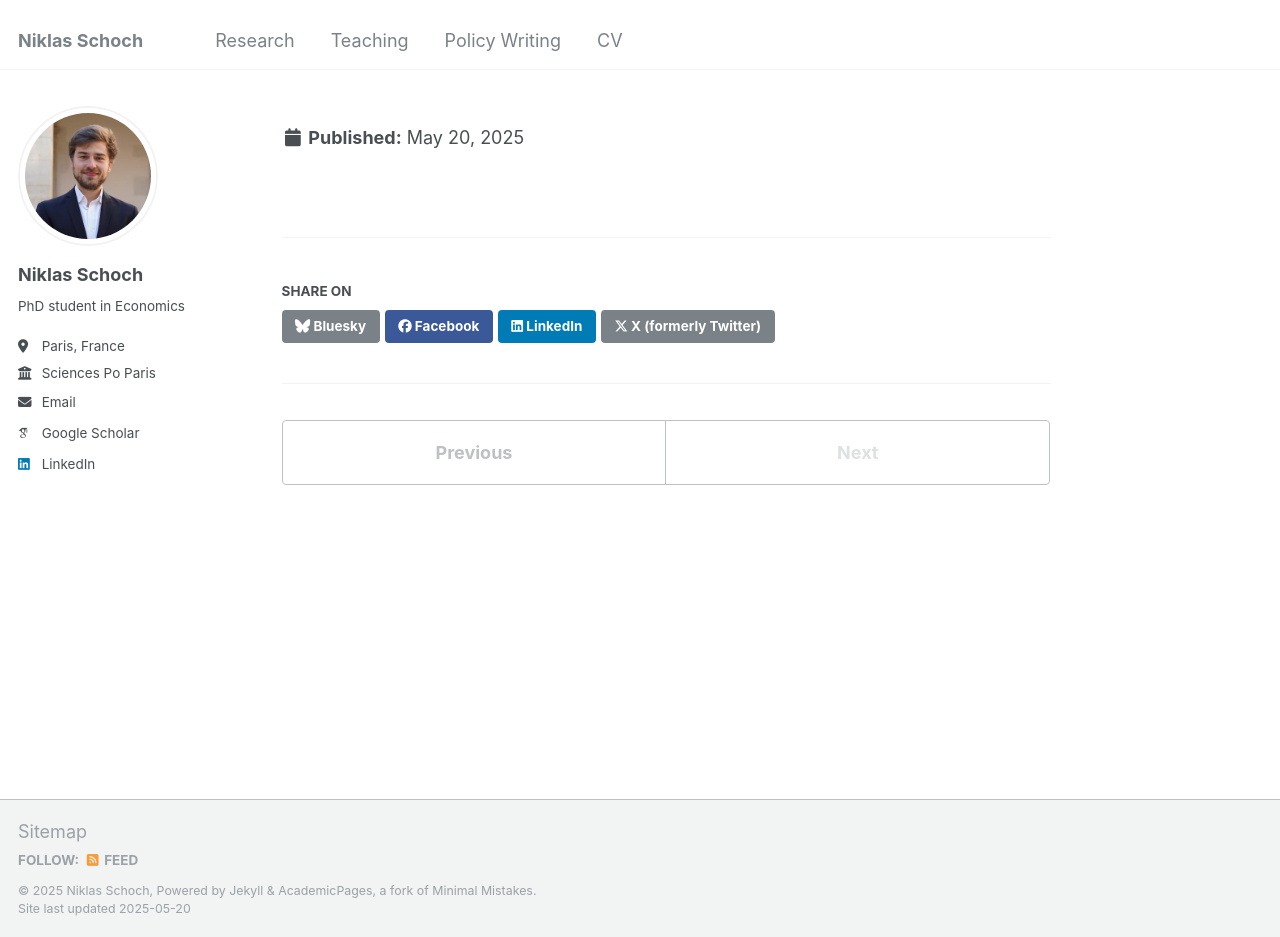
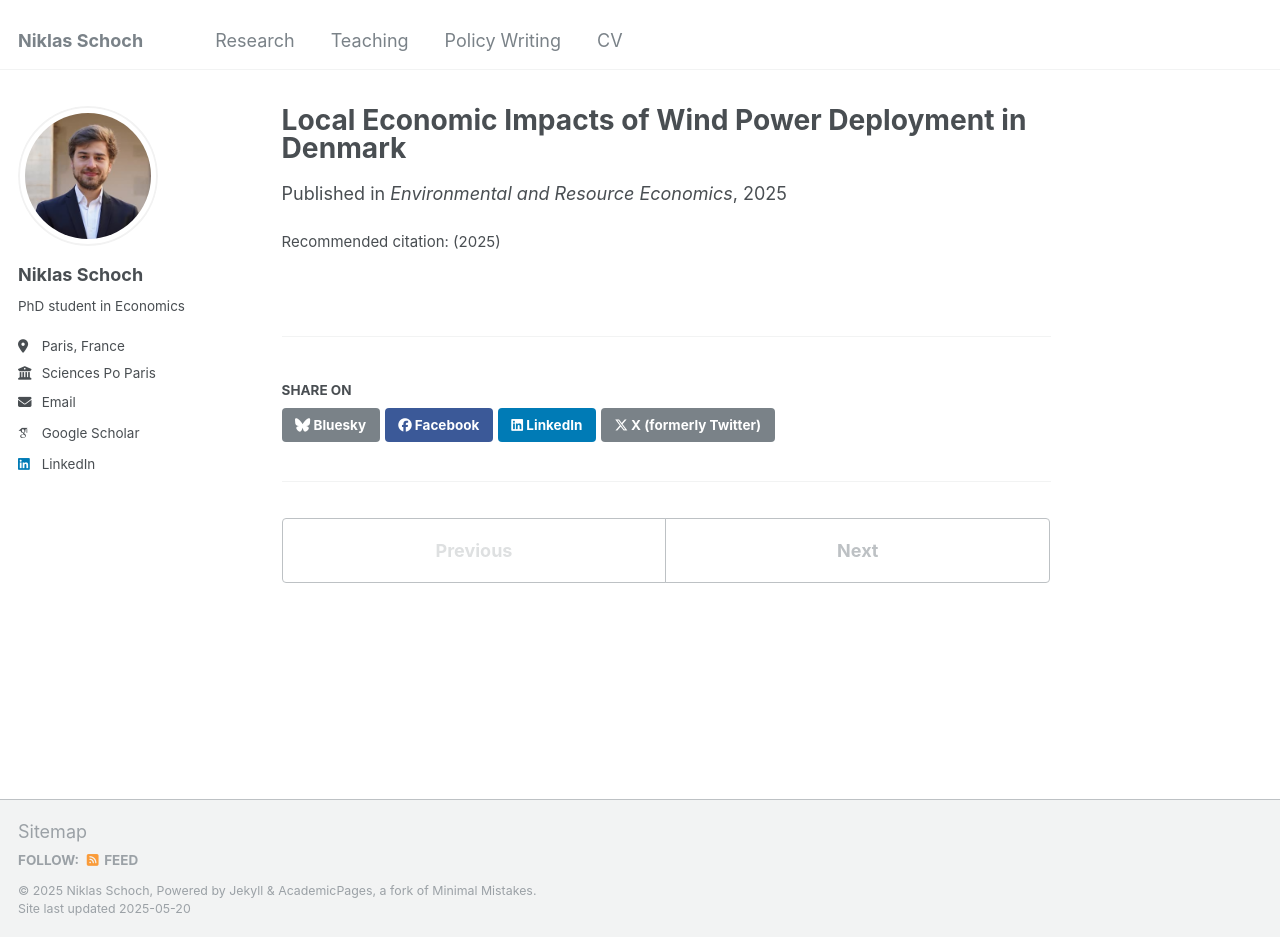
Before and after one commit to niklasschoch/niklasschoch.github.io, a Jekyll site: the page built from _publications/wind-denmark.md, in a window 1280 px wide and 937 px high. Built offline with Jekyll 4.4.1, drawn with Linux system fonts in a browser that asks for light colours; some web fonts are replaced.

Commit message:
Update wind-denmark.md
Signed-off-by: niklasschoch <74817881+niklasschoch@users.noreply.github.com>

```diff
--- a/_publications/wind-denmark.md
+++ b/_publications/wind-denmark.md
@@ -3,7 +3,7 @@ title: "Local Economic Impacts of Wind Power Deployment in Denmark"
 date: 2025-12-31
 collection: publications
 category: Publications
-venue: *Environmental and Resource Economics*
+venue: "Environmental and Resource Economics"
 citation: "(2025)"
 authors:
   - Claire Gavard
```
